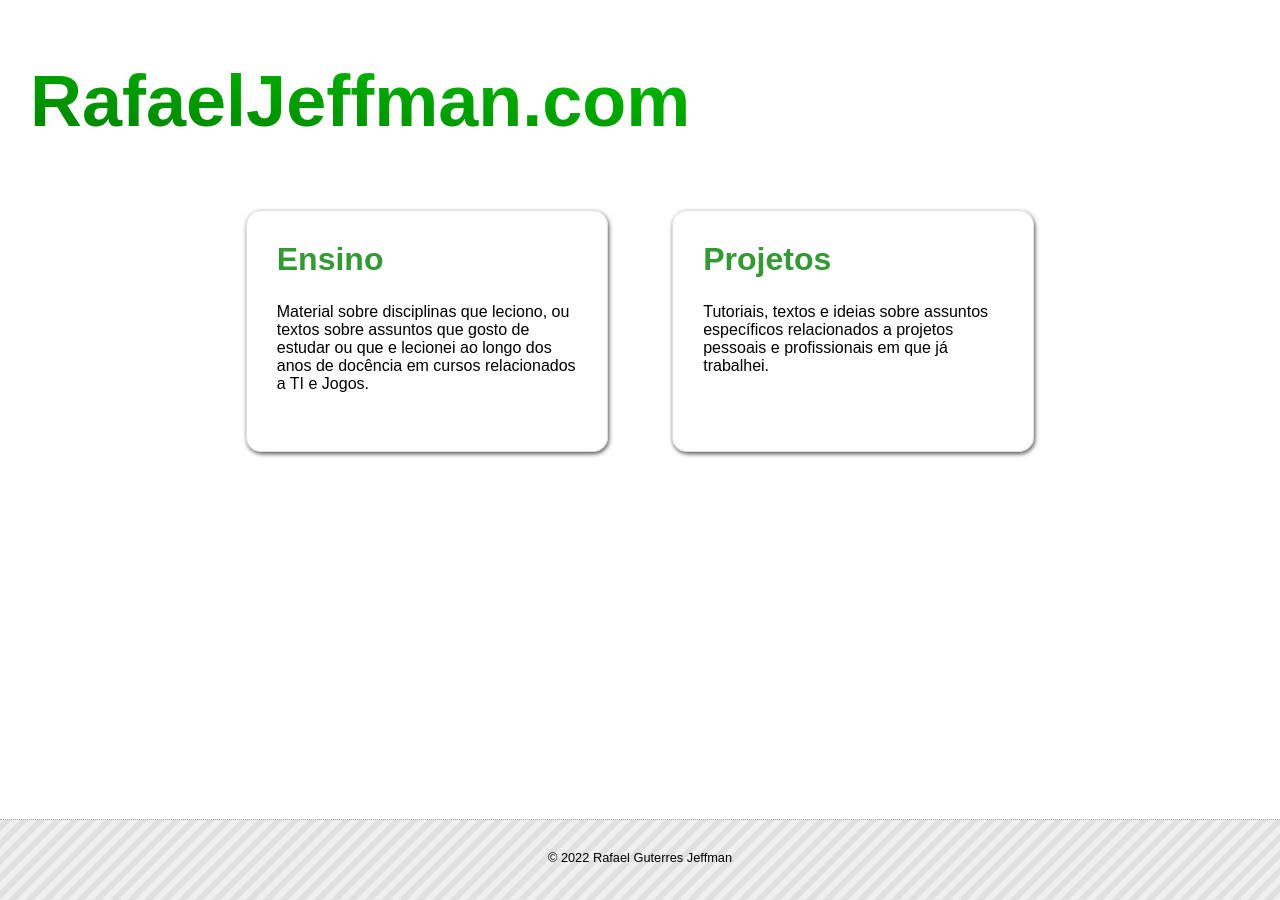
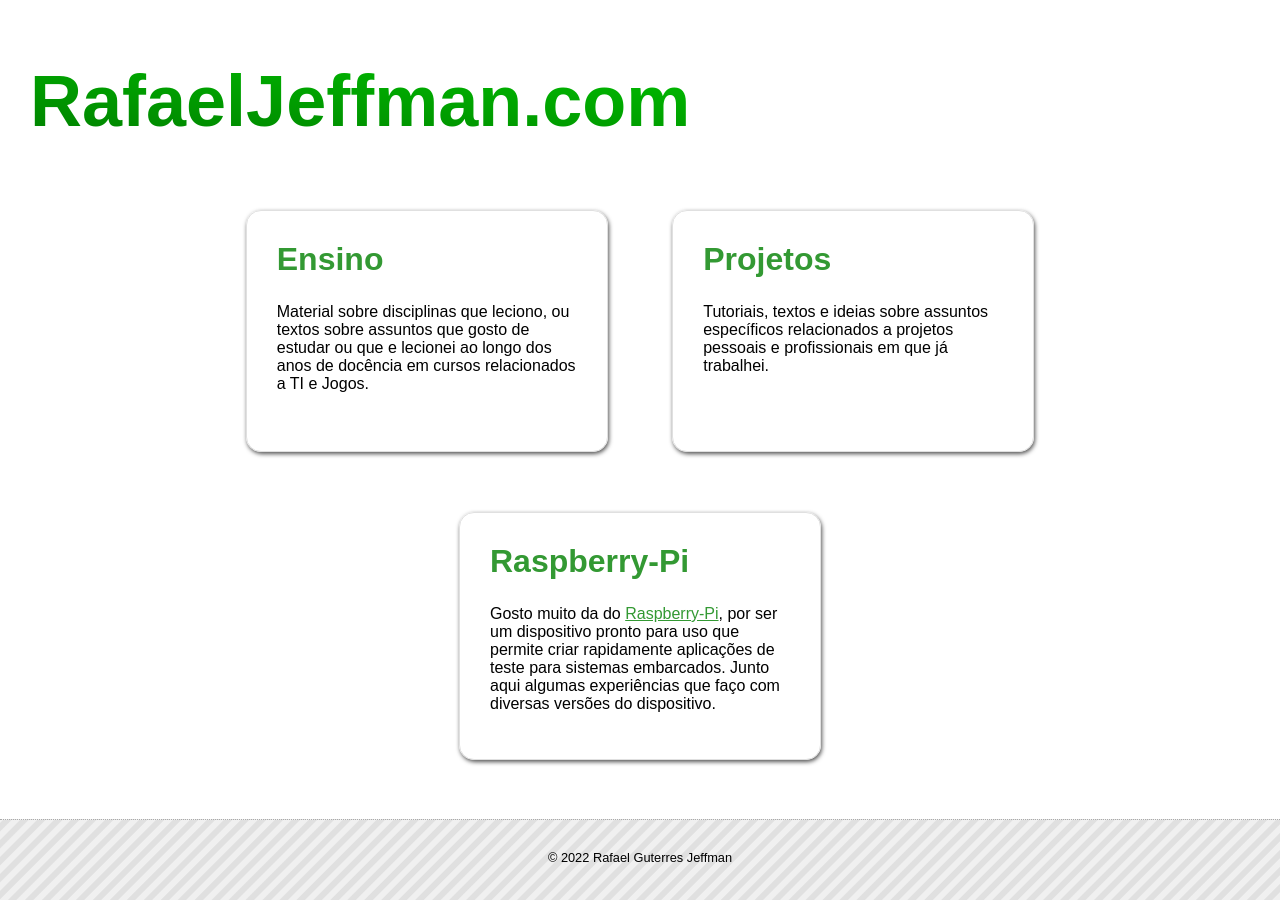
Before and after one commit to rafasgj/rafaeljeffman.com, a Jekyll site: the page built from index.md, in a window 1280 px wide. Built offline with Jekyll 4.4.1, drawn with Linux system fonts in a browser that asks for light colours; nearby versions of some CDN libraries.

Commit message:
raspberry: Added initial texts.

```diff
--- a/index.md
+++ b/index.md
@@ -9,4 +9,8 @@
     link: /projects
     content: >
       Tutoriais, textos e ideias sobre assuntos específicos relacionados a projetos pessoais e profissionais em que já trabalhei.
+  - title: Raspberry-Pi
+    link: /raspberry
+    content: >
+      Gosto muito da do [Raspberry-Pi](https://raspberry.org), por ser um dispositivo pronto para uso que permite criar rapidamente aplicações de teste para sistemas embarcados. Junto aqui algumas experiências que faço com diversas versões do dispositivo.
 ---
```
Also changed, not shown: raspberry/index.md (added, +8 -0 lines), raspberry/os-installation.md (+9 -7 lines).
